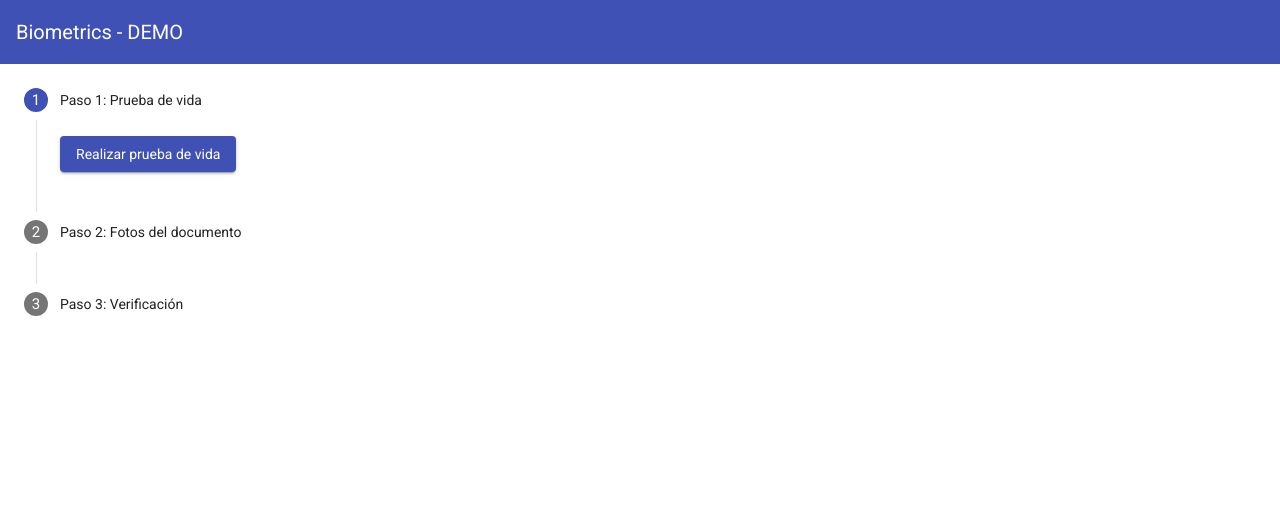
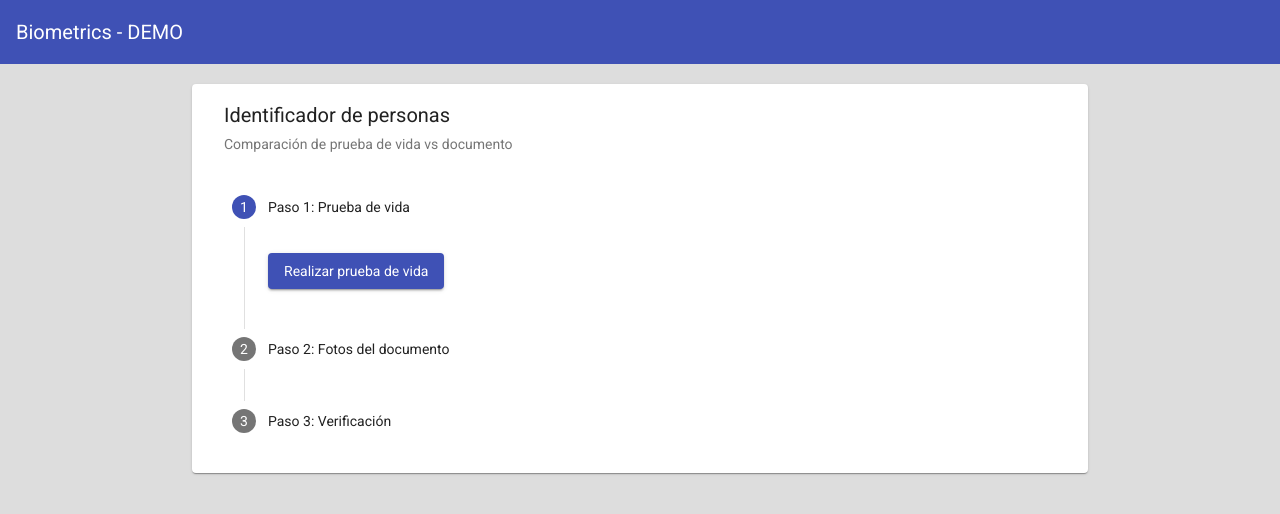
Before and after one commit to luismanuelamengual/Biometrics-Demo, an Angular app: page / in a window 1280 px wide. Shown: the top 514 px of the page. Built offline with nearby package versions, Linux system fonts and the light colour scheme; what biometrics-components would draw is missing.

Commit message:
Cambio de nombre de componente para obtener el DNI

```diff
--- a/src/app/app.component.html
+++ b/src/app/app.component.html
@@ -1,2 +1,4 @@
 <mat-toolbar color="primary">Biometrics - DEMO</mat-toolbar>
-<app-identification></app-identification>
+<div class="main-container container">
+    <app-identification></app-identification>
+</div>
--- a/src/app/pages/identification/identification.component.html
+++ b/src/app/pages/identification/identification.component.html
@@ -1,3 +1,9 @@
+<mat-card>
+    <mat-card-header>
+        <mat-card-title>Identificador de personas</mat-card-title>
+        <mat-card-subtitle>Comparación de prueba de vida vs documento</mat-card-subtitle>
+    </mat-card-header>
+    <mat-card-content>
         <mat-vertical-stepper>
             <mat-step label="Paso 1: Prueba de vida">
                 <div *ngIf="livenessPictures.length > 0" class="image-container">
@@ -72,3 +78,5 @@
                 </button>
             </mat-step>
         </mat-vertical-stepper>
+    </mat-card-content>
+</mat-card>
--- a/src/styles.scss
+++ b/src/styles.scss
@@ -3,5 +3,5 @@
 
 body {
     margin-top: 0;
-    background: white;
+    background: #dddddd;
 }
```
Lines whose indentation alone changed are shown as unchanged.
